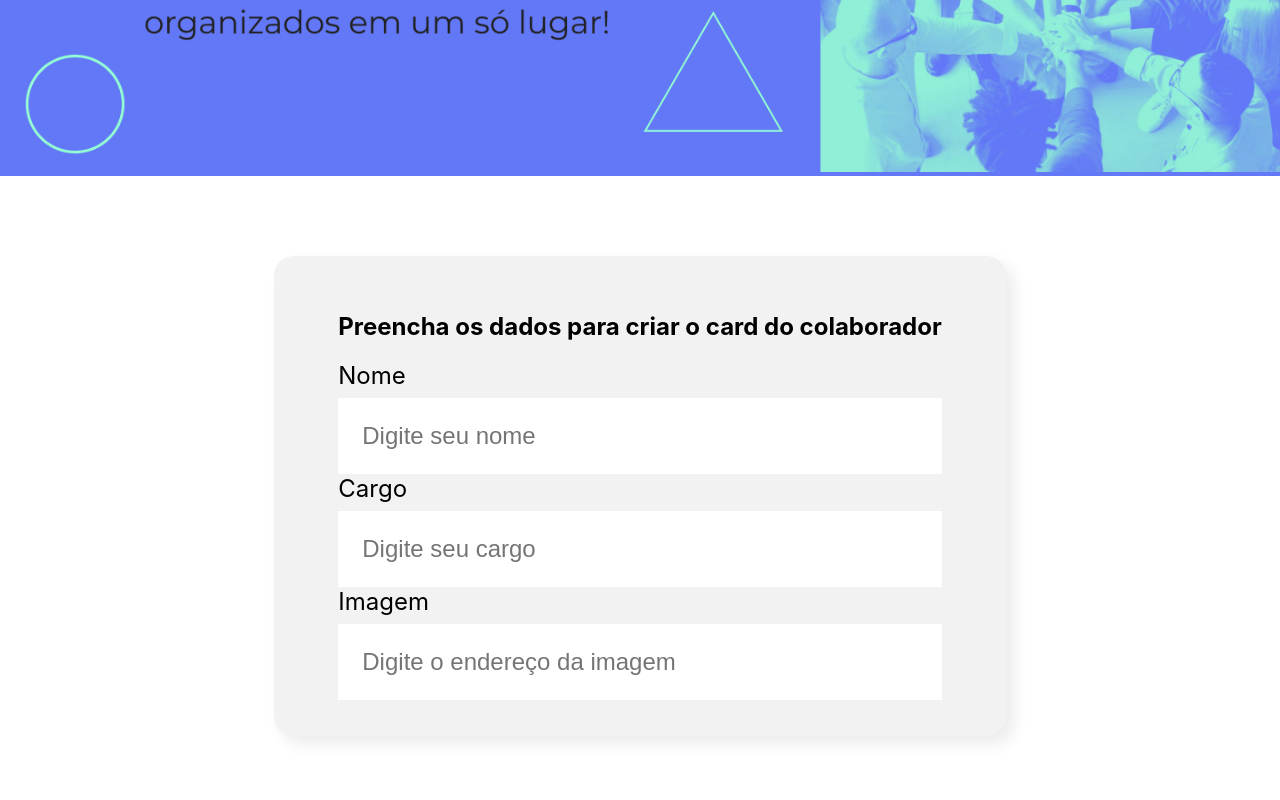
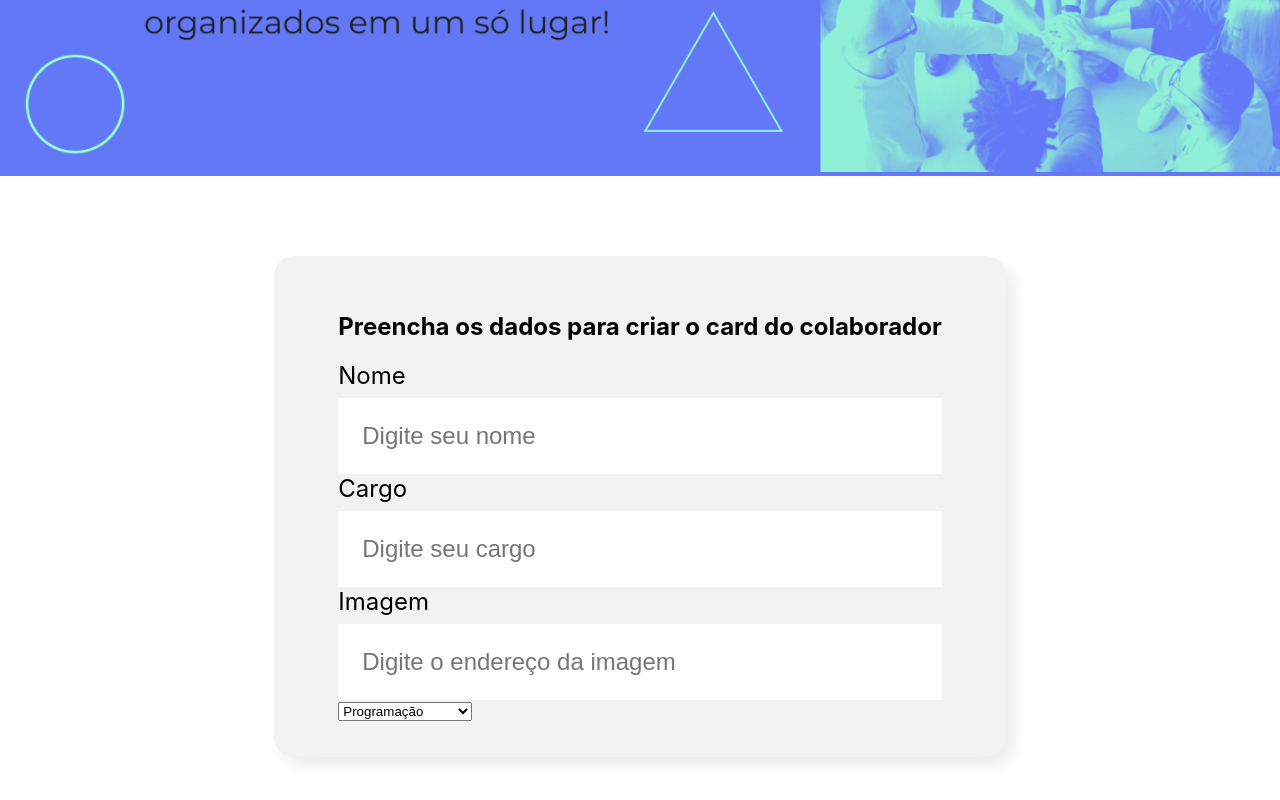
Before and after one commit to rwgit2023/projeto-organo, a JavaScript app in the folder organo/: page / in a window 1280 px wide. Shown: the part 322-1122 px from the top of the page. Built offline with nearby package versions, Linux system fonts and the light colour scheme; the HTML template or start-up script is replaced by a standard one.

Commit message:
using map to creat other component dropdown list

```diff
--- a/organo/src/componentes/Formulario/index.js
+++ b/organo/src/componentes/Formulario/index.js
@@ -1,8 +1,19 @@
 import './Formulario.css'
 import CampoTexto from "../CampoTexto";
+import ListaSuspensa from '../ListaSuspensa';
 
 
 const Formulario = () => {
+
+    const times = [
+        'Programação',
+        'Front-End',
+        'Data Science',
+        'Devops',
+        'UX e Design',
+        'Mobile',
+        'Inovação e Gestão'
+    ]
     return (
 
         <section className='formulario'>
@@ -11,6 +22,7 @@
                 <CampoTexto label='Nome' placeholder="Digite seu nome" />
                 <CampoTexto label='Cargo' placeholder="Digite seu cargo" />
                 <CampoTexto label='Imagem' placeholder="Digite o endereço da imagem" />
+                <ListaSuspensa itens = {times}/>
             </form>
         </section>
 
--- /dev/null
+++ b/organo/src/componentes/ListaSuspensa/index.js
@@ -0,0 +1,25 @@
+import './ListaSuspensa.css'
+
+
+const ListaSuspensa = (props)=>{
+    console.log(props.itens)
+
+    return (
+
+        // ISSO SEMPRE VAI APARECER QUANDO QUERO RENDERIZAR UMA LISTA NA TELA
+        <div>
+            <label>{props.label}</label>
+            <select>
+                {props.itens.map(item => {
+                    return <option key = {item}>
+                        {item}
+                    </option>
+                    })}
+
+                    {/* TAMBEM PODE SER FEITO ASSIM */}
+                    {/* {propse.itens.map(item => <option>{item}</option>)}  */}
+            </select>
+        </div>
+    )
+}
+export default ListaSuspensa
```
Also changed, not shown: organo/src/componentes/Formulario/Formulario.css (line endings or trailing spaces), organo/src/componentes/ListaSuspensa/ListaSuspensa.css (added).
